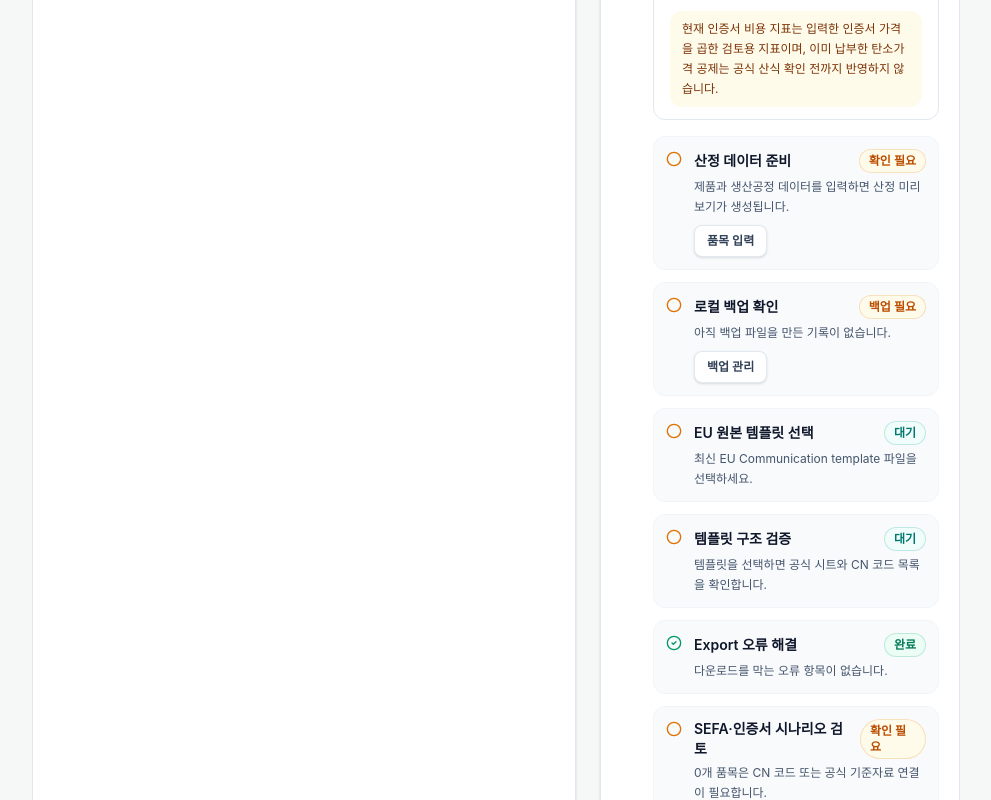
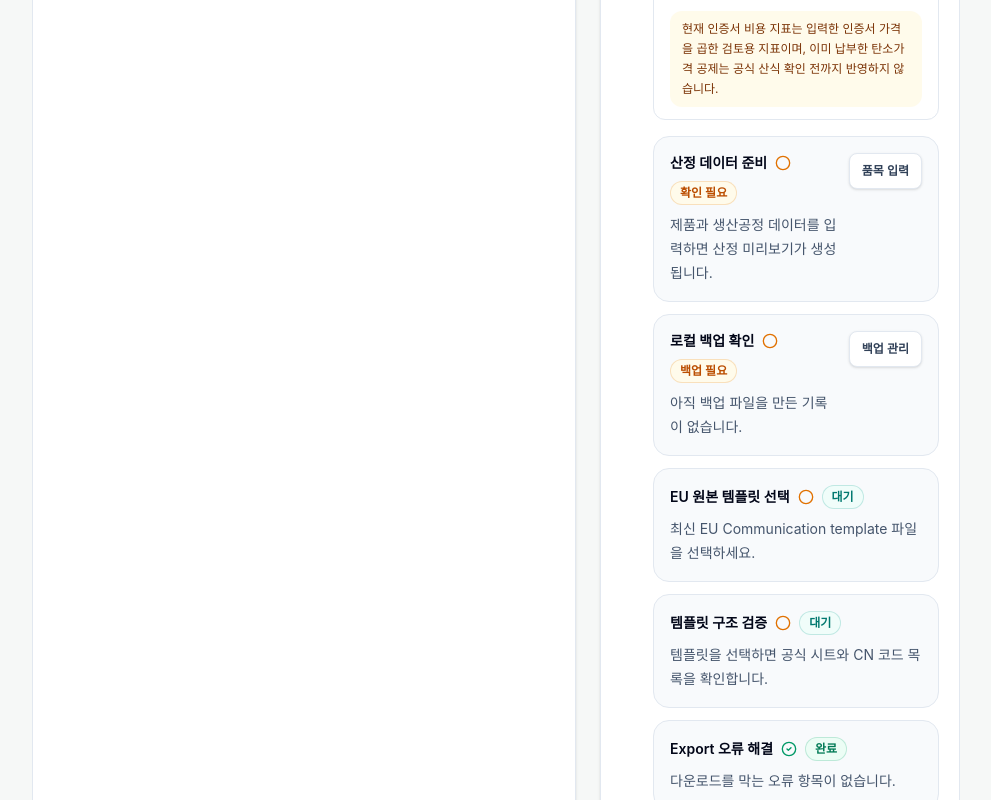
Before and after one commit to neod00/cbam-local-pwa, a Next.js app: page /export in a window 1280 px wide. Shown: the part 1100-1900 px from the top of the page, without its empty margins (288-1279 px from the left). Built offline with nearby package versions, Linux system fonts and the light colour scheme.

Commit message:
Use shared action cards across review flows

```diff
--- a/src/app/export/page.tsx
+++ b/src/app/export/page.tsx
@@ -1,7 +1,7 @@
 'use client';
 
 import { ScenarioAssumptionSummary } from '@/components/ScenarioAssumptionSummary';
-import { Button, DataTable, PageHeader, SectionCard, StatCard, StatusBadge } from '@/components/ui';
+import { ActionItemCard, Button, DataTable, PageHeader, SectionCard, StatCard, StatusBadge } from '@/components/ui';
 import { calculateLocalResults, type LocalCalculationResult } from '@/lib/calculation-engine';
 import {
     createEuExportFilename,
@@ -593,33 +593,33 @@ export default function ExportPage() {
                                     const Icon = item.complete ? CheckCircle2 : Circle;
 
                                     return (
-                                        <li key={item.label} className="rounded-xl border border-slate-100 bg-slate-50 px-3 py-3">
-                                            <div className="flex items-start gap-3">
+                                        <li key={item.label}>
+                                            <ActionItemCard
+                                                title={item.label}
+                                                description={item.description}
+                                                badge={
+                                                    <>
                                                         <Icon
                                                             className={
                                                                 item.complete
-                                                            ? 'mt-0.5 h-4 w-4 flex-shrink-0 text-emerald-600'
+                                                                    ? 'h-4 w-4 text-emerald-600'
                                                                     : item.tone === 'danger'
-                                                              ? 'mt-0.5 h-4 w-4 flex-shrink-0 text-red-600'
-                                                              : 'mt-0.5 h-4 w-4 flex-shrink-0 text-amber-600'
+                                                                      ? 'h-4 w-4 text-red-600'
+                                                                      : 'h-4 w-4 text-amber-600'
                                                             }
                                                         />
-                                                <div className="min-w-0 flex-1">
-                                                    <div className="flex items-center justify-between gap-2">
-                                                        <p className="text-sm font-semibold text-slate-900">{item.label}</p>
                                                         <StatusBadge tone={item.tone}>{item.status}</StatusBadge>
-                                                    </div>
-                                                    <p className="mt-1 text-xs leading-5 text-slate-600">{item.description}</p>
-                                                    {item.actionHref && item.actionLabel && (
+                                                    </>
+                                                }
+                                                action={item.actionHref && item.actionLabel ? (
                                                     <Link
                                                         href={item.actionHref}
-                                                            className="mt-2 inline-flex min-h-8 items-center rounded-lg border border-slate-200 bg-white px-3 py-1.5 text-xs font-semibold text-slate-700 shadow-sm transition hover:bg-slate-100"
+                                                        className="inline-flex min-h-9 items-center rounded-lg border border-slate-200 bg-white px-3 py-1.5 text-xs font-semibold text-slate-700 shadow-sm transition hover:bg-slate-100"
                                                     >
                                                         {item.actionLabel}
                                                     </Link>
-                                                    )}
-                                                </div>
-                                            </div>
+                                                ) : undefined}
+                                            />
                                         </li>
                                     );
                                 })}
@@ -672,36 +672,35 @@ export default function ExportPage() {
                         현재 로컬 데이터는 Export 매핑 검토를 통과했습니다.
                     </div>
                 ) : (
-                    <ul className="mt-4 divide-y divide-gray-100 rounded-md border border-gray-200">
+                    <ul className="mt-4 space-y-3">
                         {sortedReadinessIssues.map((issue, index) => {
                             const issueEditHref = getEuExportIssueEditHref(issue);
 
                             return (
-                                <li key={`${issue.area}-${issue.message}-${index}`} className="flex gap-3 px-4 py-3 text-sm">
+                                <li key={`${issue.area}-${issue.message}-${index}`}>
+                                    <ActionItemCard
+                                        title={issue.area}
+                                        description={issue.message}
+                                        className={issue.severity === 'error' ? 'border-red-100 bg-red-50' : 'border-amber-100 bg-amber-50'}
+                                        badge={
+                                            <>
                                                 <AlertTriangle
-                                        className={
-                                            issue.severity === 'error'
-                                                ? 'mt-0.5 h-4 w-4 flex-shrink-0 text-red-600'
-                                                : 'mt-0.5 h-4 w-4 flex-shrink-0 text-amber-600'
-                                        }
+                                                    className={issue.severity === 'error' ? 'h-4 w-4 text-red-600' : 'h-4 w-4 text-amber-600'}
                                                 />
-                                    <div className="min-w-0 flex-1">
-                                        <div>
                                                 <StatusBadge tone={issue.severity === 'error' ? 'danger' : 'warning'}>
                                                     {getIssueSeverityLabel(issue.severity)}
-                                            </StatusBadge>{' '}
-                                            <span className="ml-1 font-medium text-gray-900">[{issue.area}]</span>{' '}
-                                            <span className="text-gray-700">{issue.message}</span>
-                                        </div>
-                                        {issueEditHref && (
+                                                </StatusBadge>
+                                            </>
+                                        }
+                                        action={issueEditHref ? (
                                             <Link
                                                 href={issueEditHref}
-                                                className="mt-2 inline-flex min-h-9 items-center rounded-lg border border-slate-200 bg-white px-3 py-1.5 text-xs font-semibold text-slate-700 shadow-sm transition hover:bg-slate-50"
+                                                className="inline-flex min-h-9 items-center rounded-lg border border-slate-200 bg-white px-3 py-1.5 text-xs font-semibold text-slate-700 shadow-sm transition hover:bg-slate-50"
                                             >
                                                 해당 화면에서 수정
                                             </Link>
-                                        )}
-                                    </div>
+                                        ) : undefined}
+                                    />
                                 </li>
                             );
                         })}
--- a/src/app/page.tsx
+++ b/src/app/page.tsx
@@ -1,7 +1,7 @@
 'use client';
 
 import { ScenarioAssumptionSummary } from '@/components/ScenarioAssumptionSummary';
-import { Button, PageHeader, SectionCard, StatCard, StatusBadge } from '@/components/ui';
+import { ActionItemCard, Button, PageHeader, SectionCard, StatCard, StatusBadge } from '@/components/ui';
 import { calculateLocalResults, type LocalCalculationResult } from '@/lib/calculation-engine';
 import { createDashboardSummary } from '@/lib/dashboard-summary';
 import { evaluateEuExportReadiness } from '@/lib/eu-template-export';
@@ -243,14 +243,25 @@ export default function Home() {
           <ul className="space-y-3">
             {dashboard.recentTasks.map((task) => (
               <li key={`${task.href}-${task.label}`}>
-                <Link href={task.href} className="flex gap-3 rounded-2xl bg-slate-50 px-4 py-3 text-sm text-slate-700 transition hover:bg-teal-50">
-                  {task.tone === 'warning' || task.tone === 'danger' ? (
-                    <AlertTriangle className="mt-0.5 h-4 w-4 flex-shrink-0 text-amber-600" />
-                  ) : (
-                    <CheckCircle2 className="mt-0.5 h-4 w-4 flex-shrink-0 text-teal-700" />
-                  )}
-                  <span>{task.label}</span>
-                </Link>
+                <ActionItemCard
+                  title={task.label}
+                  description={task.tone === 'success' ? '현재 단계는 제출 준비 흐름상 완료된 상태입니다.' : '해당 화면으로 이동해 누락되거나 확인이 필요한 입력을 정리하세요.'}
+                  badge={
+                    task.tone === 'warning' || task.tone === 'danger' ? (
+                      <AlertTriangle className="h-5 w-5 text-amber-600" />
+                    ) : (
+                      <CheckCircle2 className="h-5 w-5 text-teal-700" />
+                    )
+                  }
+                  action={
+                    <Link href={task.href}>
+                      <Button type="button" variant="secondary" className="min-h-9 px-3 py-1.5">
+                        이동
+                        <ArrowRight className="ml-2 h-4 w-4" />
+                      </Button>
+                    </Link>
+                  }
+                />
               </li>
             ))}
           </ul>
```
Also changed, not shown: src/app/results/page.tsx (+16 -14 lines), 1 other file (tests, documents, lock files or other folders). Lines whose indentation alone changed are shown as unchanged.
